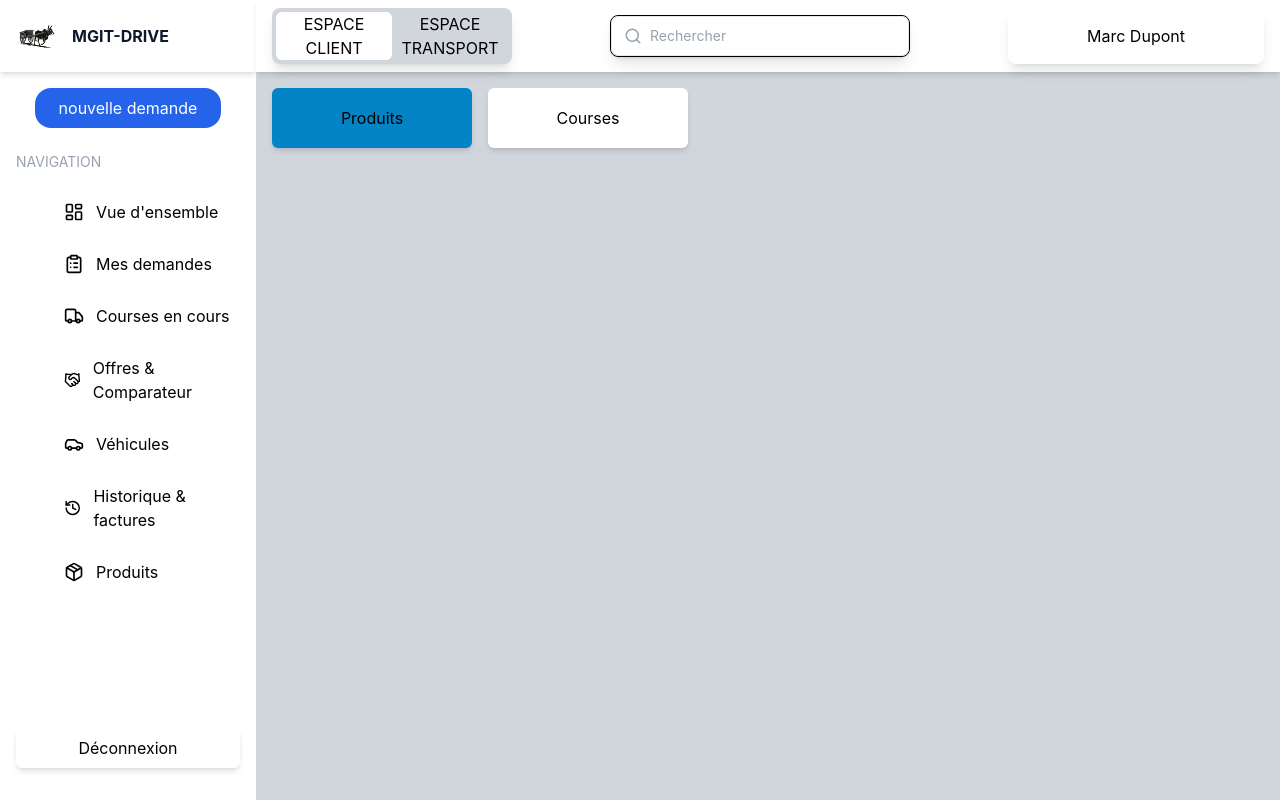
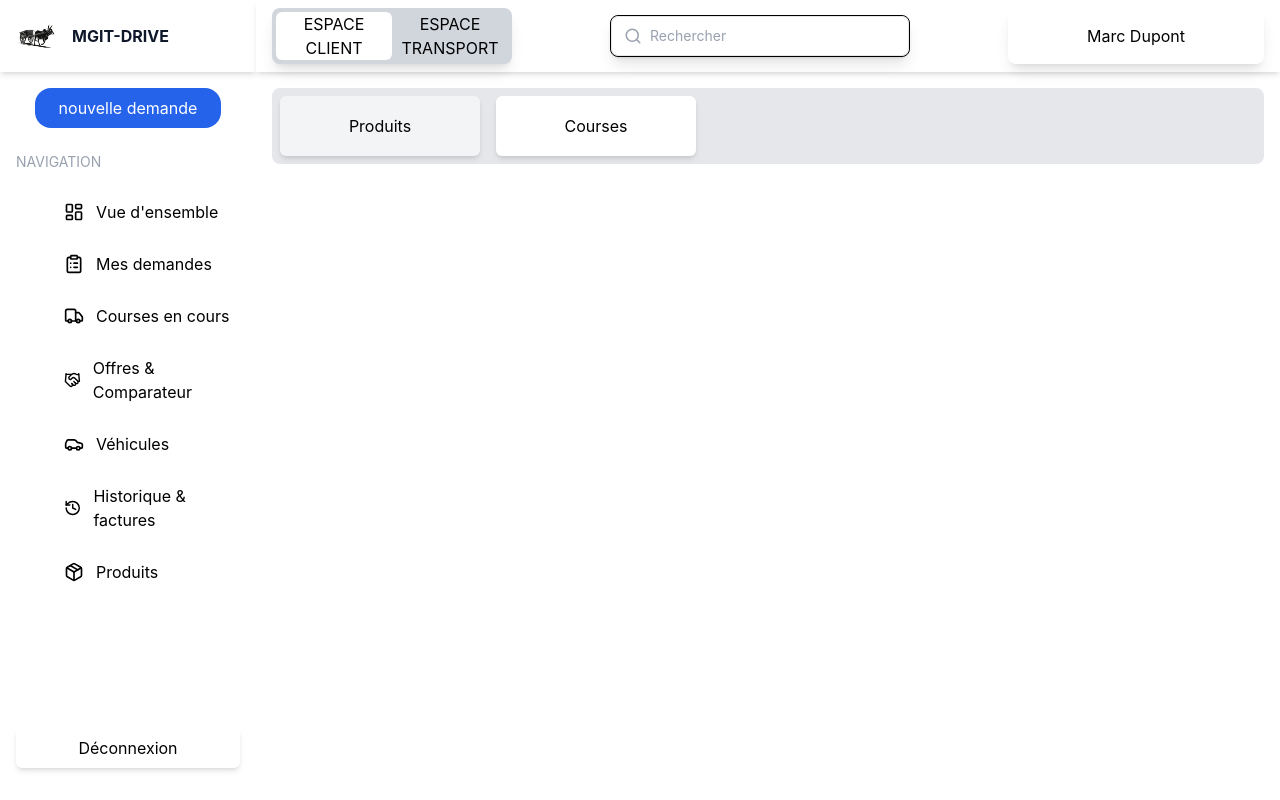
Before and after one commit to amura16/gestion-course, a React (Vite) app: page /client/produit in a window 1280 px wide. Built offline with nearby package versions, Linux system fonts and the light colour scheme.

Commit message:
changer la couleur active de la card

```diff
--- a/src/components/layout/MainLayout.tsx
+++ b/src/components/layout/MainLayout.tsx
@@ -38,7 +38,7 @@ export const MainLayout = () => {
                     )
                 }
 
-                <div className="flex-1 min-h-screen overflow-y-auto bg-gray-300 pt-18">
+                <div className="flex-1 min-h-screen overflow-y-auto pt-18">
                     <Outlet />
                 </div>
 
--- a/src/components/ui/Card.tsx
+++ b/src/components/ui/Card.tsx
@@ -6,7 +6,7 @@ interface CardProps {
 
 export const Card = ({ content, isActive, onClick}: CardProps) => {
 
-    const activated = `${isActive?"bg-secondary": "bg-white"}`
+    const activated = `${isActive?"bg-gray-100": "bg-white"}`
 
     return (
         <div
--- a/src/features/product/page/ProductPage.tsx
+++ b/src/features/product/page/ProductPage.tsx
@@ -7,7 +7,7 @@ export const ProductPage = () => {
 
     return (
         <div className="w-full min-h-full p-4">
-            <div className="w-full flex gap-4">
+            <div className="w-full flex gap-4 bg-gray-200 p-2 rounded-lg">
                 <Card
                     content="Produits"
                     isActive={"produits" === isActive}
```
